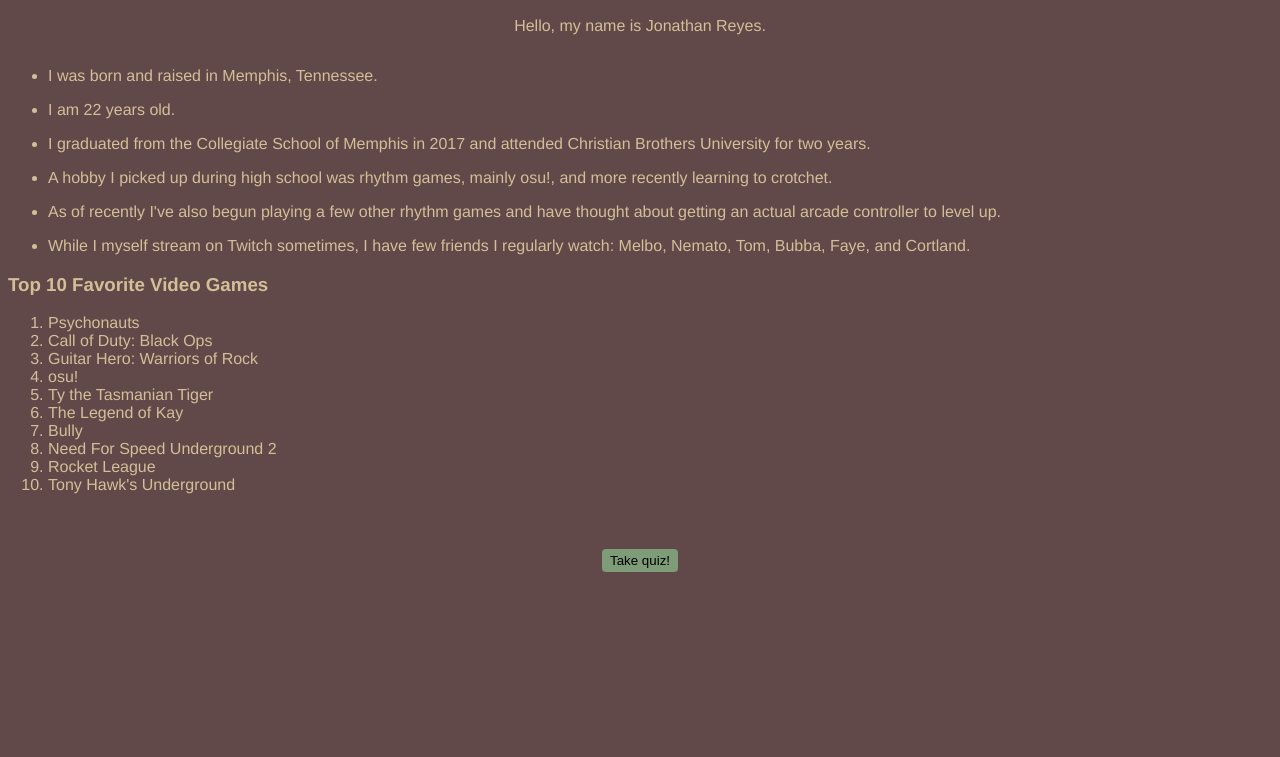
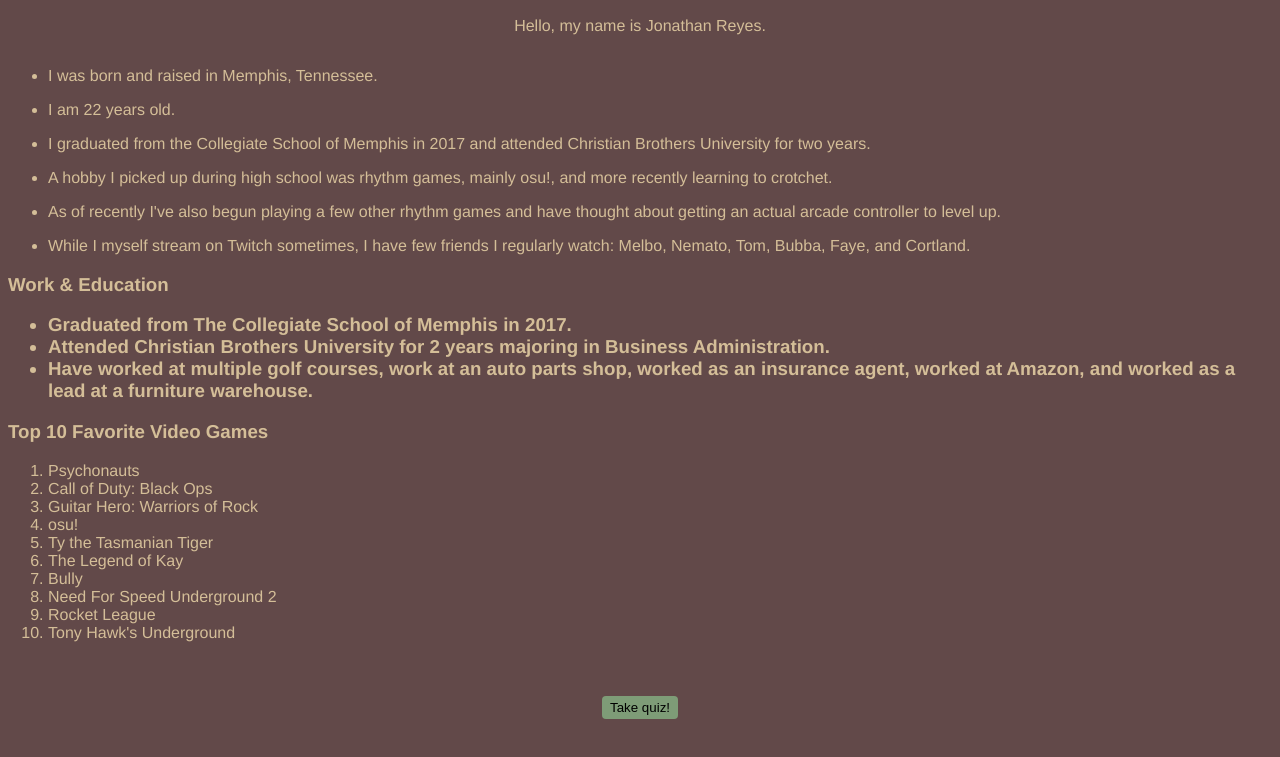
Before and after one commit to jreyes0999/Code201-Lab02, a plain HTML site: page index.html in a window 1280 px wide. Shown: the part 79-836 px from the top of the page. Before the commit the page ends 800 px from the top, so only its background shows below. Drawn offline with Linux system fonts and the light colour scheme.

Commit message:
Update index.html

```diff
--- a/index.html
+++ b/index.html
@@ -32,7 +32,15 @@
           </li>
       </ul>
     </p>
-    <h3>Top 10 Favorite Video Games</h3>
+
+    <h3>Work & Education<h3>
+    <ul>
+      <li>Graduated from The Collegiate School of Memphis in 2017.</li>
+      <li>Attended Christian Brothers University for 2 years majoring in Business Administration.</li>
+      <li>Have worked at multiple golf courses, work at an auto parts shop, worked as an insurance agent, worked at Amazon, and worked as a lead at a furniture warehouse.</li>
+    </ul>
+
+   <h3>Top 10 Favorite Video Games</h3>
     <ol>
       <li>Psychonauts</li>
       <li>Call of Duty: Black Ops</li>
```
